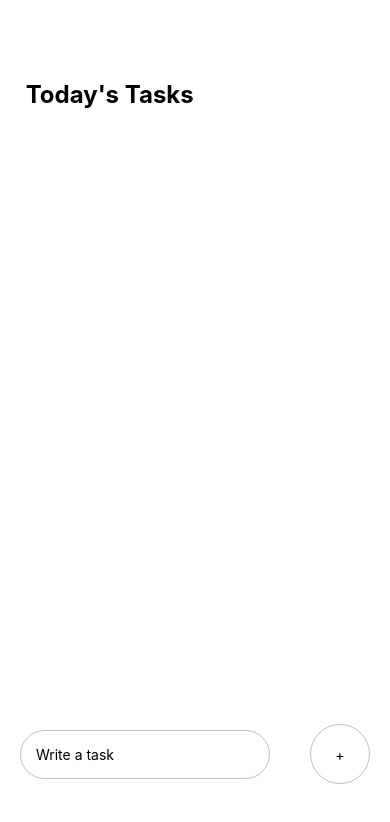
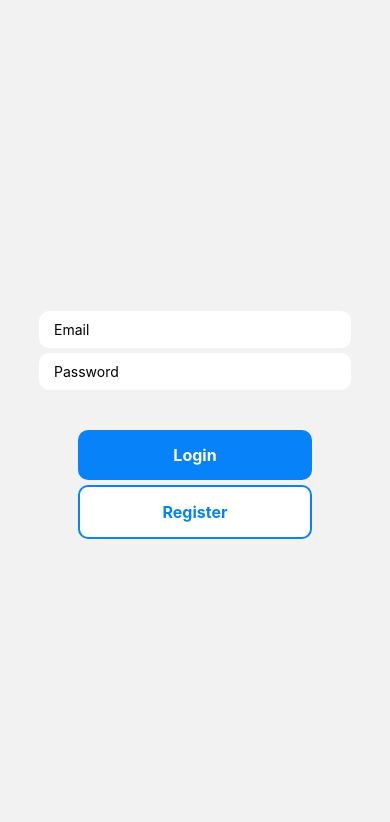
Before and after one commit to nazdemirsoyy/todoApp, a React Native app: screen / in a window 390 px wide. Shown: the top 822 px of the page. Built offline with nearby package versions, Linux system fonts and the light colour scheme.

Commit message:
Delete action animation

```diff
--- a/App.js
+++ b/App.js
@@ -10,7 +10,7 @@ const Stack = createNativeStackNavigator();
 export default function App() {
   return (
     <NavigationContainer>
-      <Stack.Navigator initialRouteName="Home">
+      <Stack.Navigator initialRouteName="Login">
         <Stack.Screen name="Login" component={Login} options={{headerShown: false,}}  />
         <Stack.Screen name="Home" component={Home} options={{headerShown: false,}}  />
         {/* You can add more screens here */}
--- a/components/Task.js
+++ b/components/Task.js
@@ -1,8 +1,9 @@
-import React from "react";
-import { StyleSheet, Text, TouchableOpacity, View } from 'react-native';
+import React, { useState } from "react";
+import { StyleSheet, Text, TouchableOpacity, View, TextInput  } from 'react-native';
 import Svg, { Path } from 'react-native-svg';
 
 const Task = ({ text, onDelete })  => {
+
     return(
         <View style ={styles.item}>
         <View style = {styles.itemLeft}>
--- a/screens/Home.js
+++ b/screens/Home.js
@@ -1,5 +1,5 @@
 import React, { useState , useTransition, useEffect} from 'react';
-import { Keyboard, KeyboardAvoidingView, Platform, StyleSheet, Text, TextInput, TouchableOpacity, View, FlatList } from 'react-native';
+import { Keyboard, KeyboardAvoidingView, Platform, StyleSheet, Text, TextInput, TouchableOpacity, View, FlatList, LayoutAnimation } from 'react-native';
 import Task from '../components/Task';
 import { auth, addTaskToFirestore, getTasksFromFirestore , deleteTaskFromFirestore} from '../firebase';
 
@@ -32,16 +32,10 @@ const handleAddTask = () => {
 };
 
 
-// const completeTask = (index) => {
-//   let itemsCopy = [...taskItems];
-//   itemsCopy.splice(index, 1);
-//   setTaskItems(itemsCopy);
-// };
-
 const completeTask = (taskId) => {
-  // Call the Firestore delete function
   deleteTaskFromFirestore(taskId)
     .then(() => {
+      LayoutAnimation.configureNext(LayoutAnimation.Presets.spring);
       setTaskItems(taskItems.filter((item) => item.id !== taskId));
     })
     .catch((error) => {
@@ -62,13 +56,6 @@ useEffect(() => {
   }
 }, [auth.currentUser]);
 
-
-
-// const renderItem = ({ item }) => (
-//   <TouchableOpacity onPress={() => completeTask(item.id)}>
-//     <Task text={item.task} />
-//   </TouchableOpacity>
-// );
 
 const renderItem = ({ item }) => (
   <TouchableOpacity>
@@ -109,8 +96,6 @@ return (
         </View>
       </TouchableOpacity>
       </KeyboardAvoidingView>
-
-
     </View>
   );
 
```
